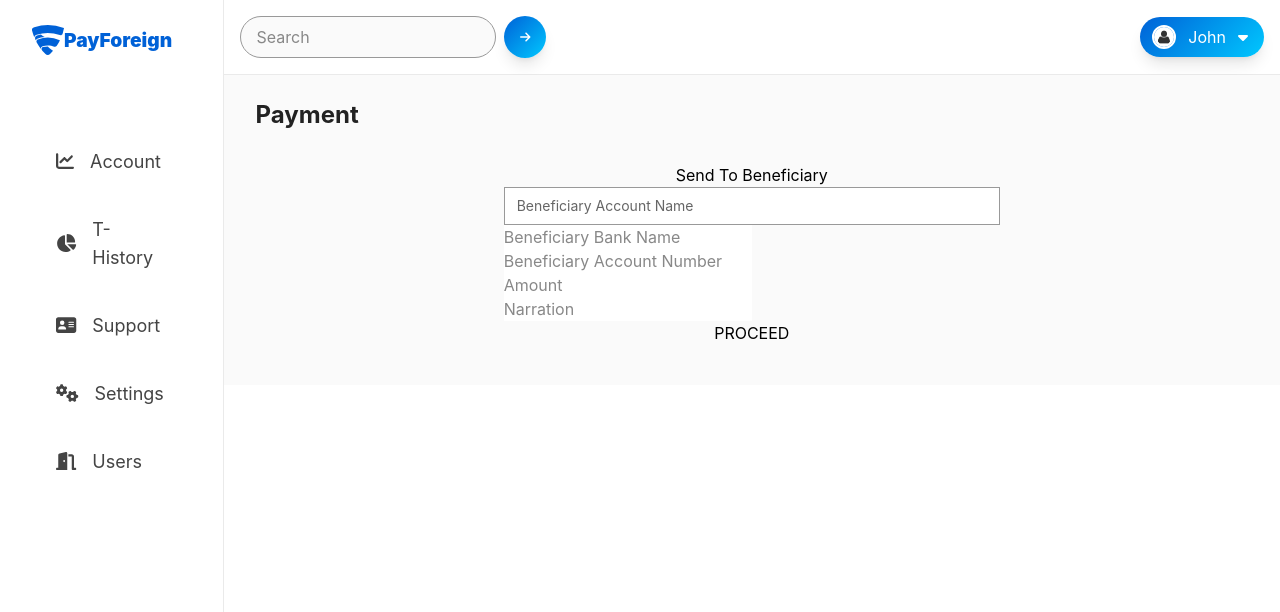
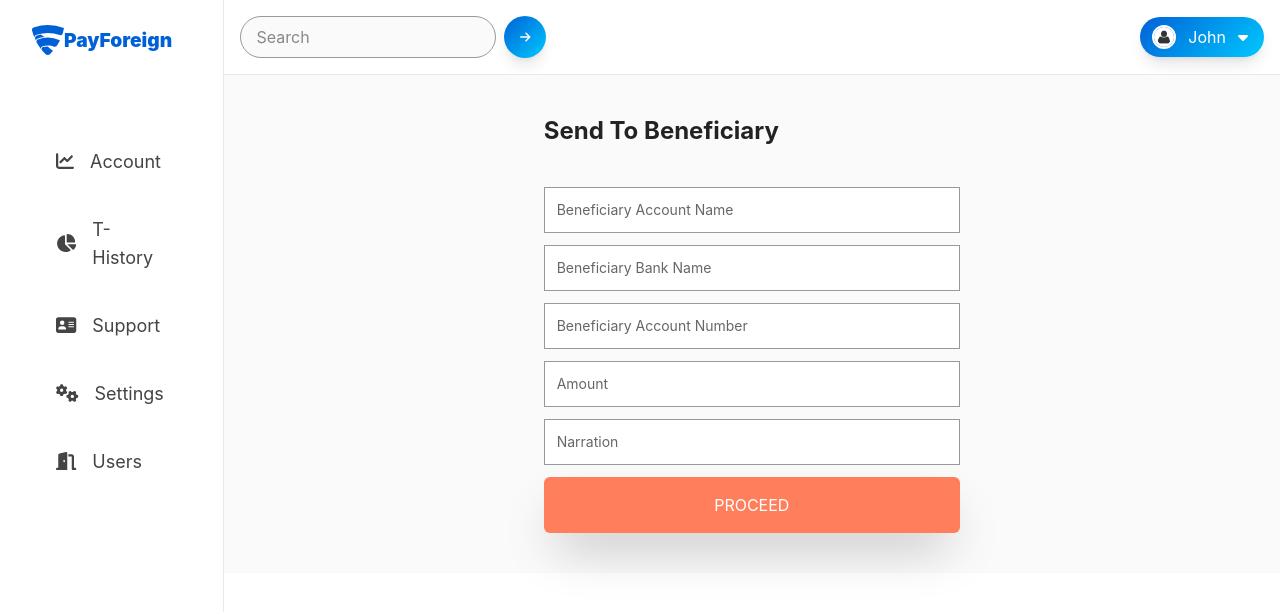
Before and after one commit to calebbenjin/kfx-finance-app, a Next.js app: page /dashboard/payment in a window 1280 px wide. Shown: the top 612 px of the page. Built offline with nearby package versions, Linux system fonts and the light colour scheme.

Commit message:
LabelComponent

```diff
--- a/src/components/Button.tsx
+++ b/src/components/Button.tsx
@@ -2,19 +2,30 @@ import React from 'react'
 import { motion } from 'framer-motion'
 import styled from 'styled-components'
 import Link from 'next/link'
+import { FontAwesomeIcon } from '@fortawesome/react-fontawesome';
+import { faCircleNotch } from '@fortawesome/free-solid-svg-icons';
 
 interface ButtonTypes {
   children: React.ReactNode | React.ReactElement,
   onClick?: () => void,
   className: any,
-  href?: any
+  href?: any,
+  loading?: boolean,
+  loadingText?: string
 }
 
 
-const Button = ({children, onClick, className}: ButtonTypes) => {
+const Button = ({children, onClick, className, loading, loadingText}: ButtonTypes) => {
   return (
     <motion.button onClick={onClick} className={className}  whileHover={{ scale: 1.1 }} whileTap={{ scale: 0.9 }}>
-      {children}
+      {loading ? (
+      <span className="flex items-center">
+        <FontAwesomeIcon icon={faCircleNotch} spin />
+        <span className="ml-2">{loadingText}</span>
+      </span>
+    ) : (
+      <>{children}</>
+    )}
     </motion.button>
   )
 }
--- a/src/components/DashboardChart.tsx
+++ b/src/components/DashboardChart.tsx
@@ -4,9 +4,9 @@ import { formatCurrency } from './../util';
 
 
 type ChartProps = {
-  salesData: [
+  salesData?: [
     {
-      date: string,
+      date: any,
       amount: string
     }
   ]
--- a/src/components/DashboardMetric.tsx
+++ b/src/components/DashboardMetric.tsx
@@ -12,7 +12,7 @@ type MetricProps = {
 
 const DashboardMetric = ({ title, acctNumber, status, value, icon }: MetricProps) => {
   return (
-    <div className="bg-white rounded-lg shadow-lg p-4 border-t-4 border-blue">
+    <div className="bg-white rounded-lg shadow-lg p-6 border-t-4 border-blue">
       <p className="text-gray-600 uppercase text-md md:text-lg font-bold">
         {title}
       </p>
--- a/src/components/common/Input.tsx
+++ b/src/components/common/Input.tsx
@@ -15,7 +15,7 @@ const Input = ({ ariaLabel, name, type, placeholder, field }: InputProps) => (
     aria-label={ariaLabel}
     name={name}
     type={type}
-    className="appearance-none rounded-none relative block w-full px-3 py-2 border border-gray-300 placeholder-gray-500 text-gray-900 rounded-md focus:outline-none focus:shadow-outline-blue focus:border-blue-300 focus:z-10 sm:text-sm sm:leading-5"
+    className="appearance-none rounded-none relative block w-full px-3 py-3 border border-gray-300 placeholder-gray-500 text-gray-900 rounded-md focus:outline-none focus:shadow-outline-blue focus:border-blue-300 focus:z-10 sm:text-sm sm:leading-5"
     placeholder={placeholder}
   />
 );
--- /dev/null
+++ b/src/components/common/Label.tsx
@@ -0,0 +1,11 @@
+import React from 'react';
+
+type LabelProps = {
+  text: string
+}
+
+const Label = ({ text }: LabelProps) => (
+  <label className="text-sm font-semibold text-gray-700">{text}</label>
+);
+
+export default Label;
--- a/src/pages/dashboard/history.tsx
+++ b/src/pages/dashboard/history.tsx
@@ -15,6 +15,8 @@ import {
 const TransactionHistoryPage = () => {
   return (
     <DashboardLayout>
+      <div className="container">
+
         <PageTitle title="Transactions History" />
         <div className="mb-4 grid">
           <div className="w-full mb-4 sm:mb-0">
@@ -28,7 +30,7 @@ const TransactionHistoryPage = () => {
           </div>
         </div>
 
-      <div className="supportcontainer pb-20">
+        <div className="supportcontainer mt-10 pb-20">
           <div className="list py-6 px-4 rounded-lg mt-4 bg-white flex items-center justify-between">
             <div className="title flex items-center">
               <BiTransferAlt className="text-4xl text-blue" />
@@ -58,6 +60,7 @@ const TransactionHistoryPage = () => {
             <p className="ml-2 text-md text-blue">NGN{formatCurrency('2560')}</p>
           </div>
         </div>
+      </div>
     </DashboardLayout>
   )
 }
--- a/src/pages/dashboard/index.tsx
+++ b/src/pages/dashboard/index.tsx
@@ -30,8 +30,9 @@ const DashboardPage = () => {
 
   return (
     <DashboardLayout>
+      <div className="container">
         <PageTitle title="Welcome John Deo" />
-      <div className="mb-4 grid">
+        <div className="mb-4">
           <div className="w-full mb-4 sm:mb-0">
             <DashboardMetric
               title="Premier Savings"
@@ -41,8 +42,9 @@ const DashboardPage = () => {
               status="Regular"
             />
           </div>
+
+          <Button onClick={handlePayment} className="core-rounded-btn mt-6 md:w-auto w-full shadow-2xl bg-gradient text-gray-100 py-3 px-6 md:py-4 md:px-7 flex items-center justify-between"><span>Proceed to receive payment</span> <IoIosSend className="playstore-icon ml-10" /> </Button>
         </div>
-      <Button onClick={handlePayment} className="core-rounded-btn w-full shadow-2xl bg-gradient text-gray-100 py-3 px-6 md:py-4 md:px-7 flex items-center justify-between"><span>Proceed to receive payment</span> <IoIosSend className="playstore-icon" /> </Button>
 
         <div className="transcard mt-6">
           <div className="flex items-center justify-center">
@@ -53,13 +55,14 @@ const DashboardPage = () => {
           </div>
         </div>
         <div className="w-full mt-4">
-        {/* <Card>
+          <Card>
             {dashboardData && (
               <DashboardChart
-              salesData={dashboardData.graphData}
+                // salesData={dashboardData.graphData}
               />
             )}
-        </Card> */}
+          </Card>
+        </div>
       </div>
     </DashboardLayout>
   )
--- a/src/pages/dashboard/payment/index.tsx
+++ b/src/pages/dashboard/payment/index.tsx
@@ -3,37 +3,37 @@ import DashboardLayout from '@/components/DashboardLayout'
 import PageTitle from '@/components/common/PageTitle'
 import styled from 'styled-components'
 import Input from '@/components/common/Input'
+import { Button } from '@/components/Button'
 
 
 const PaymentPage = () => {
   return (
     <DashboardLayout>
-      <PageTitle title="Payment" />
-
+      <div className="container">
         <PaymentForm>
-        <h2 className="text-center">Send To Beneficiary</h2>
-
-        <form>
-          <div className="input-control">
+          <PageTitle title="Send To Beneficiary" />
+          <form className="mt-10">
+            <div className="input-control mb-3">
               <Input type="text" name="accountName"  placeholder="Beneficiary Account Name" />
             </div>
-          <div className="input-control">
-            <input type="text" placeholder="Beneficiary Bank Name" />
+            <div className="input-control mb-3">
+              <Input type="text" name="bankName" placeholder="Beneficiary Bank Name" />
+            </div>
+            <div className="input-control mb-3">
+              <Input type="text" name="accountNumber" placeholder="Beneficiary Account Number" />
+            </div>
+            <div className="input-control mb-3">
+              <Input type="text" name="amount" placeholder="Amount" />
+            </div>
+            <div className="input-control mb-3">
+              <Input type="text" name="narration" placeholder="Narration" />
             </div>
             <div className="input-control">
-            <input type="text" placeholder="Beneficiary Account Number" />
-          </div>
-          <div className="input-control">
-            <input type="text" placeholder="Amount" />
-          </div>
-          <div className="input-control">
-            <input type="text" placeholder="Narration" />
-          </div>
-          <div className="input-control">
-            <button className="w-full">PROCEED</button>
+              <Button className="core-btn shadow-2xl bg-brand text-gray-100 py-4 px-7 mr-4 w-full">PROCEED</Button>
             </div>
           </form>
         </PaymentForm>
+      </div>
     </DashboardLayout>
   )
 }
--- a/src/pages/dashboard/support.tsx
+++ b/src/pages/dashboard/support.tsx
@@ -13,7 +13,7 @@ const SupportPage = () => {
     <DashboardLayout>
       <PageTitle title="Support" />
 
-      <div className="supportcontainer pt-4">
+      <div className="supportcontainer pb-20 pt-4">
         <div className="list py-6 px-4 rounded-lg mt-4 bg-white flex items-center justify-between">
           <div className="title flex items-center">
             <FaUserTie className="text-3xl text-blue" />
```
Also changed, not shown: src/components/Navbar.tsx (indentation only). Lines whose indentation alone changed are shown as unchanged.
